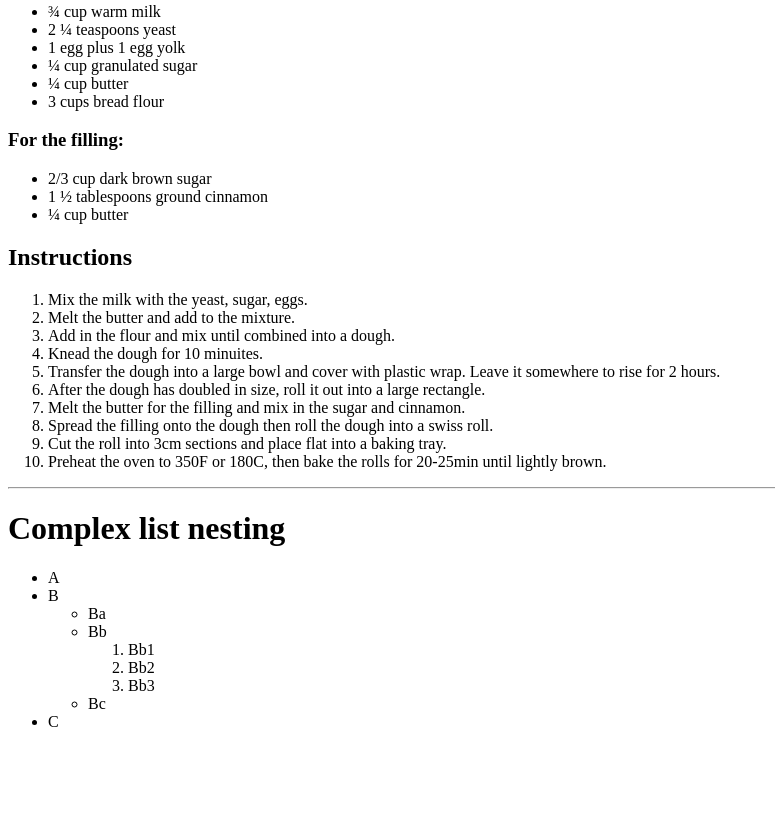
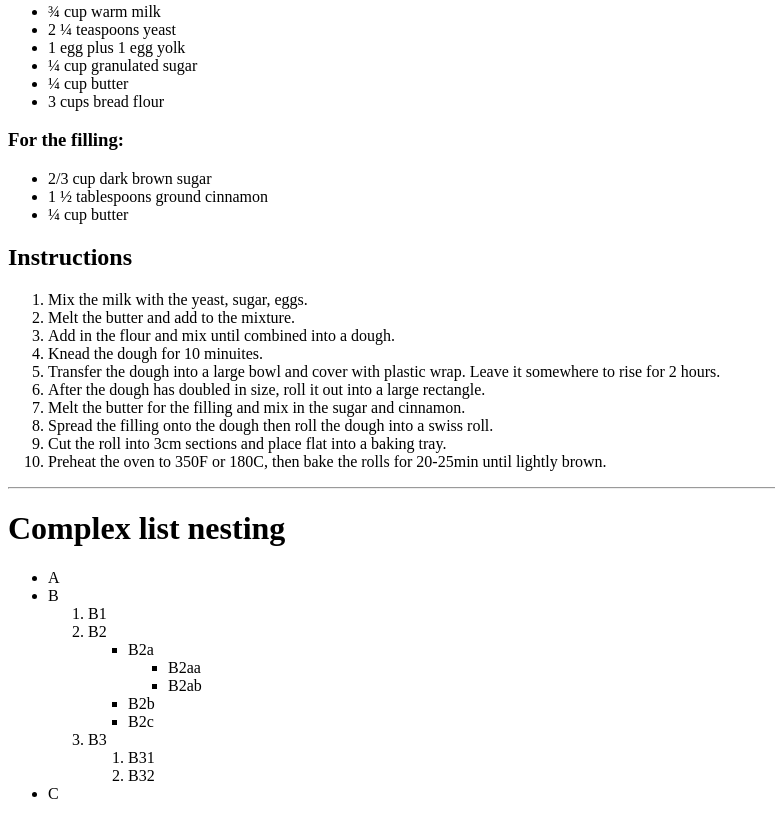
Before and after one commit to IvanR96/movie-ranking, a plain HTML site: page index.html in a window 1280 px wide. Shown: the part 544-1363 px from the top of the page, without its empty margins (0-775 px from the left). Before the commit the page ends 1291 px from the top, so only its background shows below. Drawn offline with Linux system fonts and the light colour scheme.

Commit message:
complex list created

```diff
--- a/index.html
+++ b/index.html
@@ -63,19 +63,28 @@
 
     <ul>
         <li>A</li>
-        <li>
-            B
-            <ul>
-                <li>Ba</li>
-                <li>Bb
+        <li>B
+            <ol>
+                <li>B1</li>
+                <li>B2
+                    <ul>
+                        <li>B2a
+                            <ul>
+                                <li>B2aa</li>
+                                <li>B2ab</li>
+                            </ul>
+                        </li>
+                        <li>B2b</li>
+                        <li>B2c</li>
+                    </ul>
+                </li>
+                <li>B3
                     <ol>
-                        <li>Bb1</li>
-                        <li>Bb2</li>
-                        <li>Bb3</li>
+                        <li>B31</li>
+                        <li>B32</li>
                     </ol>
                 </li>
-                <li>Bc</li>
-            </ul>
+            </ol>
         </li>
         <li>C</li>
     </ul>
```
